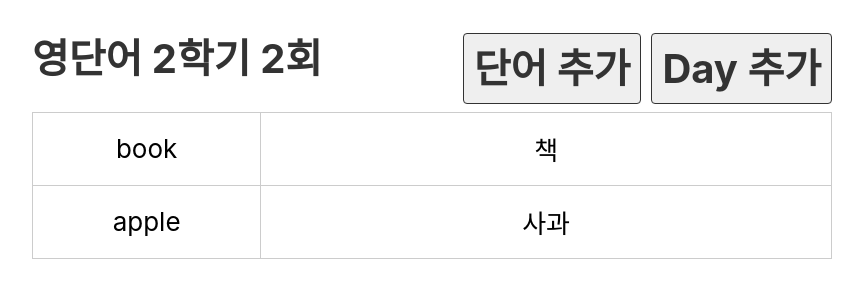
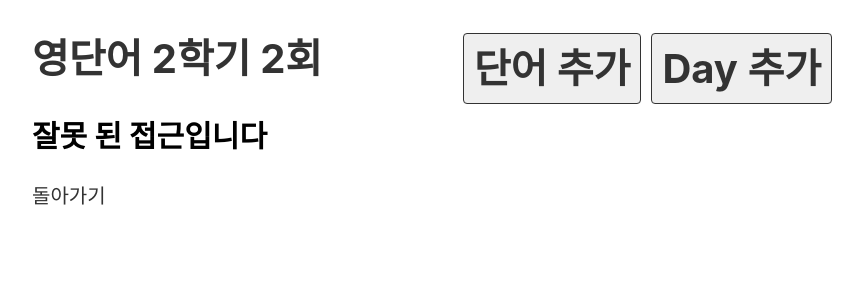
Before and after one commit to soeun823/react_study, a React (Create React App) app in the folder study/: page /day in a window 1280 px wide. Shown: the top 300 px of the page, without its empty margins (208-1071 px from the left). Built offline with nearby package versions, Linux system fonts and the light colour scheme.

Commit message:
react-router-dom,라우터구현)일단 강의대로 다 했음..

```diff
--- a/study/src/App.css
+++ /dev/null
@@ -1,38 +0,0 @@
-.App {
-  text-align: center;
-}
-
-.App-logo {
-  height: 40vmin;
-  pointer-events: none;
-}
-
-@media (prefers-reduced-motion: no-preference) {
-  .App-logo {
-    animation: App-logo-spin infinite 20s linear;
-  }
-}
-
-.App-header {
-  background-color: #282c34;
-  min-height: 100vh;
-  display: flex;
-  flex-direction: column;
-  align-items: center;
-  justify-content: center;
-  font-size: calc(10px + 2vmin);
-  color: white;
-}
-
-.App-link {
-  color: #61dafb;
-}
-
-@keyframes App-logo-spin {
-  from {
-    transform: rotate(0deg);
-  }
-  to {
-    transform: rotate(360deg);
-  }
-}
--- a/study/src/App.js
+++ b/study/src/App.js
@@ -1,19 +1,21 @@
-import Day from "./component/Day";
-import DayList from "./component/DayList";
-import Header from "./component/Header";
-import { BrowserRouter, Route, Routes } from "react-router-dom";
+import Day from './component/Day';
+import DayList from './component/DayList';
+import Header from './component/Header';
+import { BrowserRouter, Route , Routes } from 'react-router-dom';
+import EmptyPage from './component/EmptyPage';
 
 function App() {
   return (
-    <BrowserRouter>
-      <div className="App">
+      <div className='App'>
+      <BrowserRouter>
         <Header />
-        <Routes> {/* Switch 대신 Routes 사용 */}
-          <Route path="/" element={ <DayList />} /> {/* exact 필요 없음 */}
-          <Route path="/day" element={<Day />} />
+        <Routes>
+          <Route path="/" element={<DayList/>} />
+          <Route path="/day/:day" element={<Day/>} />
+          <Route path="*" element={<EmptyPage/>} />
         </Routes>
+        </BrowserRouter>
       </div>
-    </BrowserRouter>
   );
 }
 
--- a/study/src/App.module.css
+++ /dev/null
@@ -1,5 +0,0 @@
-.box{
-    width: 100px;
-    height: 100px;
-    background-color: #61dafb;
-}
--- a/study/src/component/Day.js
+++ b/study/src/component/Day.js
@@ -1,15 +1,20 @@
 import dummy from "../db/data.json"
+import { useParams } from "react-router-dom";
 
 export default function Day(){
     //dummy.words
-    const day = 1;
-    const wordList = dummy.words.filter(word => (word.day === day))
-    console.log(wordList);
-    return<>
+    const {day} = useParams().day;
+    const wordList = dummy.words.filter(word => (word.day === Number(day)))
+
+
+
+    return(
+    <>
+    <h2> Day{day}</h2>
         <table>
             <tbody>
                 {wordList.map(word => (
-                    <tr>
+                    <tr key={word.id}>
                         <td>{word.eng}</td>
                         <td>{word.kor}</td>
                     </tr>
@@ -17,4 +22,5 @@ export default function Day(){
             </tbody>
         </table>
     </>
+    );
 }
--- a/study/src/component/DayList.js
+++ b/study/src/component/DayList.js
@@ -1,10 +1,15 @@
-import dummy from "../db/data.json"
+import { Link } from "react-router-dom";
+import dummy from "../db/data.json";
 
 export default function DayList(){
     console.log(dummy);
-    return<ul className="list_day">
-        {dummy.days.map( day => (
-            <li key={day.id}>Day{day.day}</li>
+    return <ul className="list_day">
+        {dummy.days.map(day=>(
+            <li key={day.id}>
+                <Link to={`/day/`+(day.day)}>
+                Day {day.day}
+                </Link>
+            </li>
         ))}
-    </ul>;
+    </ul>
 }
--- /dev/null
+++ b/study/src/component/EmptyPage.js
@@ -0,0 +1,10 @@
+import { Link } from 'react-router-dom';
+
+export default function EmptyPage(){
+    return(
+        <>
+            <h2>잘못 된 접근입니다</h2>
+            <Link to="/">돌아가기</Link>
+        </>
+    );
+}
--- a/study/src/component/Header.js
+++ b/study/src/component/Header.js
@@ -1,8 +1,10 @@
+import { Link } from "react-router-dom";
+
 export default function Header(){
     return (
         <div className="header">
             <h1>
-                <a href="#x">영단어 2학기 2회</a>
+                <Link to="/">영단어 2학기 2회</Link>
                 <div className="menu">
                     <a href="#x" className="link">단어 추가</a>
                     <a href="#x" className="link">Day 추가</a>
```
